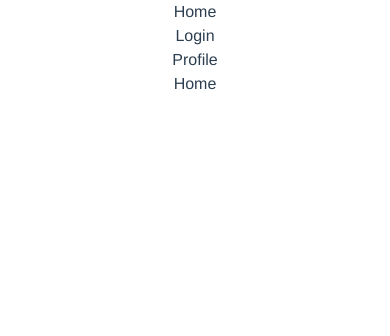
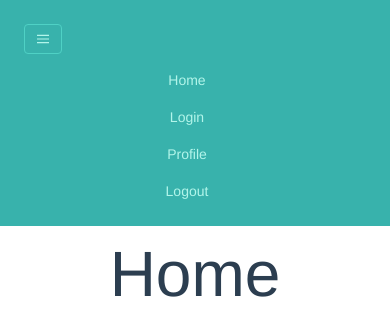
Before and after one commit to tuantruong625/recipe-book, a Vue app: page / in a window 390 px wide. Shown: the top 336 px of the page. Built offline with nearby package versions, Linux system fonts and the light colour scheme.

Commit message:
Add facebook login

```diff
--- a/src/components/Home.vue
+++ b/src/components/Home.vue
@@ -1,22 +1,21 @@
 <template>
     <section>
         <navigation></navigation>
-        <h5 class="center-align">Home</h5>
+        <h1 class="text-6xl">Home</h1>
     </section>
 </template>
 
 <script>
-    import navigation from "@/components/NavBar.vue";
+import navigation from '@/components/NavBar.vue'
 
 export default {
     data() {
-            return {};
+        return {}
     },
     components: {
         navigation
     }
-    };
+}
 </script>
 
-<style>
-</style>
+<style></style>
--- a/src/components/Login.vue
+++ b/src/components/Login.vue
@@ -2,22 +2,36 @@
     <section>
         <navigation></navigation>
         <h5 class="center-align">Login</h5>
+        <section id="firebaseui-auth-container"></section>
     </section>
 </template>
 
 <script>
-    import navigation from "@/components/NavBar.vue";
+import navigation from '@/components/NavBar.vue'
+import firebase from 'firebase'
+import * as firebaseui from "firebaseui";
+import 'firebaseui/dist/firebaseui.css'
 
 export default {
-        name: "Login",
+    name: 'Login',
     data() {
-            return {};
+        return {}
     },
     components: {
         navigation
+    },
+    mounted() {
+        let ui = firebaseui.auth.AuthUI.getInstance();
+        if (!ui) {
+            ui = new firebaseui.auth.AuthUI(firebase.auth());
         }
+        let uiConfig = {
+            signInSuccessUrl: '/profile',
+            signInOptions: [firebase.auth.FacebookAuthProvider.PROVIDER_ID]
         };
+        ui.start('#firebaseui-auth-container', uiConfig)
+    }
+}
 </script>
 
-<style>
-</style>
+<style></style>
--- a/src/components/NavBar.vue
+++ b/src/components/NavBar.vue
@@ -1,21 +1,64 @@
 <template>
-    <nav>
-        <div class="nav-wrapper">
-            <!-- <a href="#" class="brand-logo">Logo</a> -->
-            <router-link to="/" class="brand-logo" tag="a">Home</router-link>
-
-            <ul id="nav-mobile" class="right">
-                <li>
-                    <router-link to="/login">Login</router-link>
-                </li>
-                <li>
-                    <router-link to="/profile">Profile</router-link>
-                </li>
-            </ul>
+    <nav class="flex items-center justify-between flex-wrap bg-teal-500 p-6">
+        <!--        <div class="flex items-center flex-shrink-0 text-white mr-6">-->
+        <!--            <svg-->
+        <!--                class="fill-current h-8 w-8 mr-2"-->
+        <!--                width="54"-->
+        <!--                height="54"-->
+        <!--                viewBox="0 0 54 54"-->
+        <!--                xmlns="http://www.w3.org/2000/svg"-->
+        <!--            >-->
+        <!--                <path-->
+        <!--                    d="M13.5 22.1c1.8-7.2 6.3-10.8 13.5-10.8 10.8 0 12.15 8.1 17.55 9.45 3.6.9 6.75-.45 9.45-4.05-1.8 7.2-6.3 10.8-13.5 10.8-10.8 0-12.15-8.1-17.55-9.45-3.6-.9-6.75.45-9.45 4.05zM0 38.3c1.8-7.2 6.3-10.8 13.5-10.8 10.8 0 12.15 8.1 17.55 9.45 3.6.9 6.75-.45 9.45-4.05-1.8 7.2-6.3 10.8-13.5 10.8-10.8 0-12.15-8.1-17.55-9.45-3.6-.9-6.75.45-9.45 4.05z"-->
+        <!--                />-->
+        <!--            </svg>-->
+        <!--            <span class="font-semibold text-xl tracking-tight">Tailwind CSS</span>-->
+        <!--        </div>-->
+        <div class="block lg:hidden">
+            <button
+                class="flex items-center px-3 py-2 border rounded text-teal-200 border-teal-400 hover:text-white hover:border-white"
+            >
+                <svg class="fill-current h-3 w-3" viewBox="0 0 20 20" xmlns="http://www.w3.org/2000/svg">
+                    <title>Menu</title>
+                    <path d="M0 3h20v2H0V3zm0 6h20v2H0V9zm0 6h20v2H0v-2z" />
+                </svg>
+            </button>
+        </div>
+        <div class="w-full block flex-grow lg:flex lg:items-center lg:w-auto">
+            <div class="text-sm lg:flex-grow">
+                <router-link class="block mt-4 lg:inline-block lg:mt-0 text-teal-200 hover:text-white mr-4" to="/"
+                    >Home</router-link
+                >
+                <router-link class="block mt-4 lg:inline-block lg:mt-0 text-teal-200 hover:text-white mr-4" to="/login"
+                    >Login</router-link
+                >
+                <router-link
+                    class="block mt-4 lg:inline-block lg:mt-0 text-teal-200 hover:text-white mr-4"
+                    to="/profile"
+                    >Profile</router-link
+                ><a
+                    class="block mt-4 lg:inline-block lg:mt-0 text-teal-200 hover:text-white mr-4"
+                    @click="signoutButtonPressed"
+                    >Logout</a>
+            </div>
         </div>
     </nav>
 </template>
 
 <script>
-    export default {};
+import firebase from 'firebase'
+export default {
+    data() {
+        return {}
+    },
+    methods: {
+        signoutButtonPressed(e) {
+            e.stopPropagation()
+            firebase.auth().signOut()
+            this.$router.push({
+                name: 'Login'
+            })
+        },
+    }
+}
 </script>
--- a/src/components/Profile.vue
+++ b/src/components/Profile.vue
@@ -1,19 +1,46 @@
 <template>
     <section>
         <navigation></navigation>
-        <h5 class="center-align">Profile</h5>
+        <div class="rounded rounded-t-lg overflow-hidden shadow max-w-xs my-3">
+            <img src="https://i.imgur.com/dYcYQ7E.png" class="w-full" />
+            <div class="flex justify-center -mt-8">
+                <img :src="user.photoURL" class="rounded-full border-solid border-white border-2 -mt-3">
+            </div>
+            <div class="text-center px-3 pb-6 pt-2">
+                <h3 class="text-black text-sm bold font-sans">{{user.displayName}}</h3>
+                <p class="mt-2 font-sans font-light text-grey-dark">{{user.email}}</p>
+                <p class="mt-2 font-sans font-light text-grey-dark">{{user.uid}}</p>
+            </div>
+            <div class="flex justify-center pb-3 text-grey-dark">
+
+                <div class="text-center">
+                    <h2>{{user.providerData[0].providerId}}</h2>
+                    <span>Provider</span>
+                </div>
+            </div>
+        </div>
     </section>
 </template>
 
 <script>
-    import navigation from "@/components/NavBar.vue";
+import navigation from '@/components/NavBar.vue'
+import firebase from 'firebase'
 
-    export default {
-        data() {
-            return {};
-        },
-        components: {
-            navigation
+export default {
+    data() {
+        return {
+            user: null
         }
-    };
+    },
+    created() {
+        firebase.auth().onAuthStateChanged(user => {
+            if (user) {
+                this.user = user
+            }
+        })
+    },
+    components: {
+        navigation
+    }
+}
 </script>
```
Lines whose indentation alone changed are shown as unchanged.
